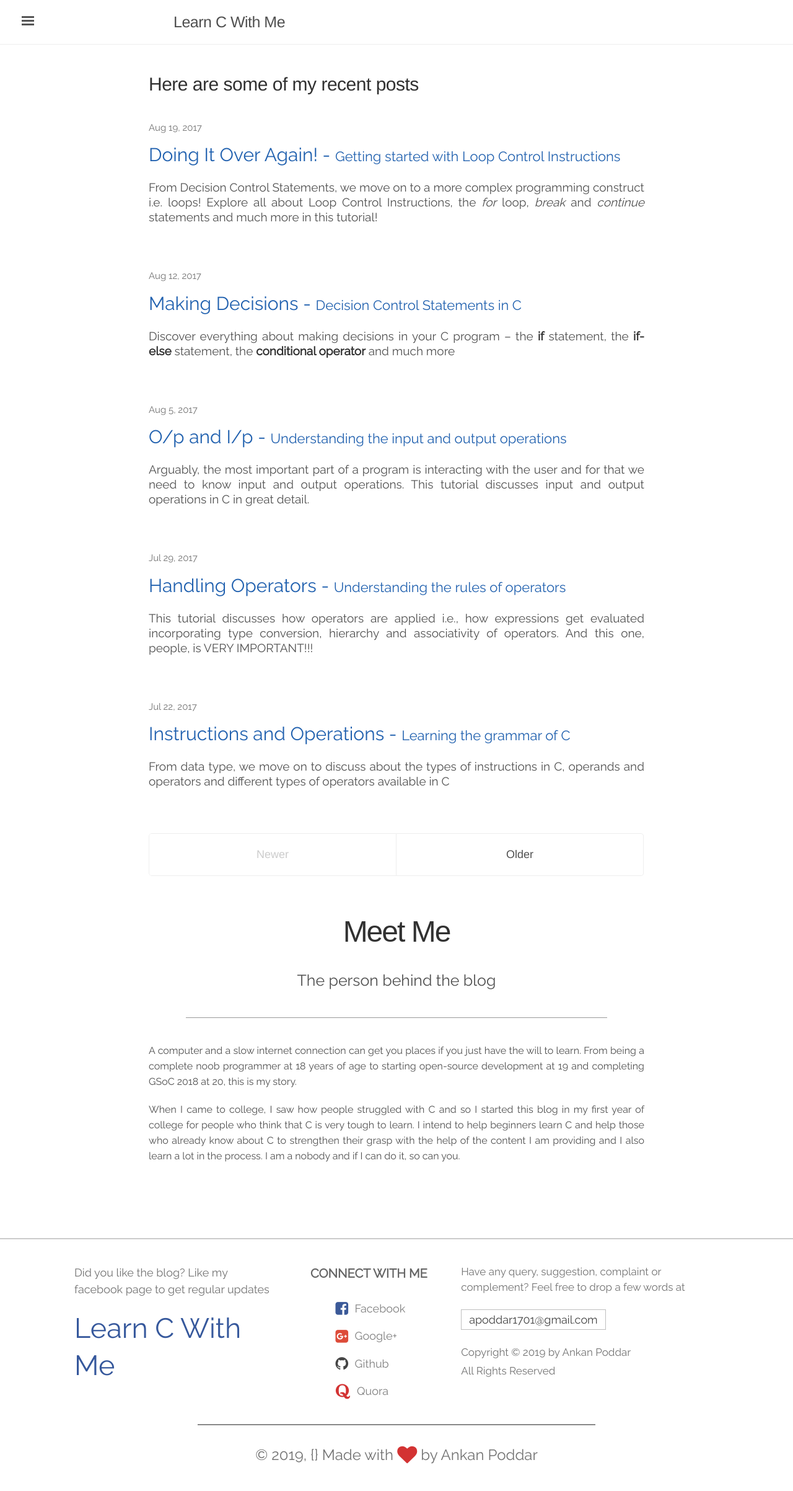
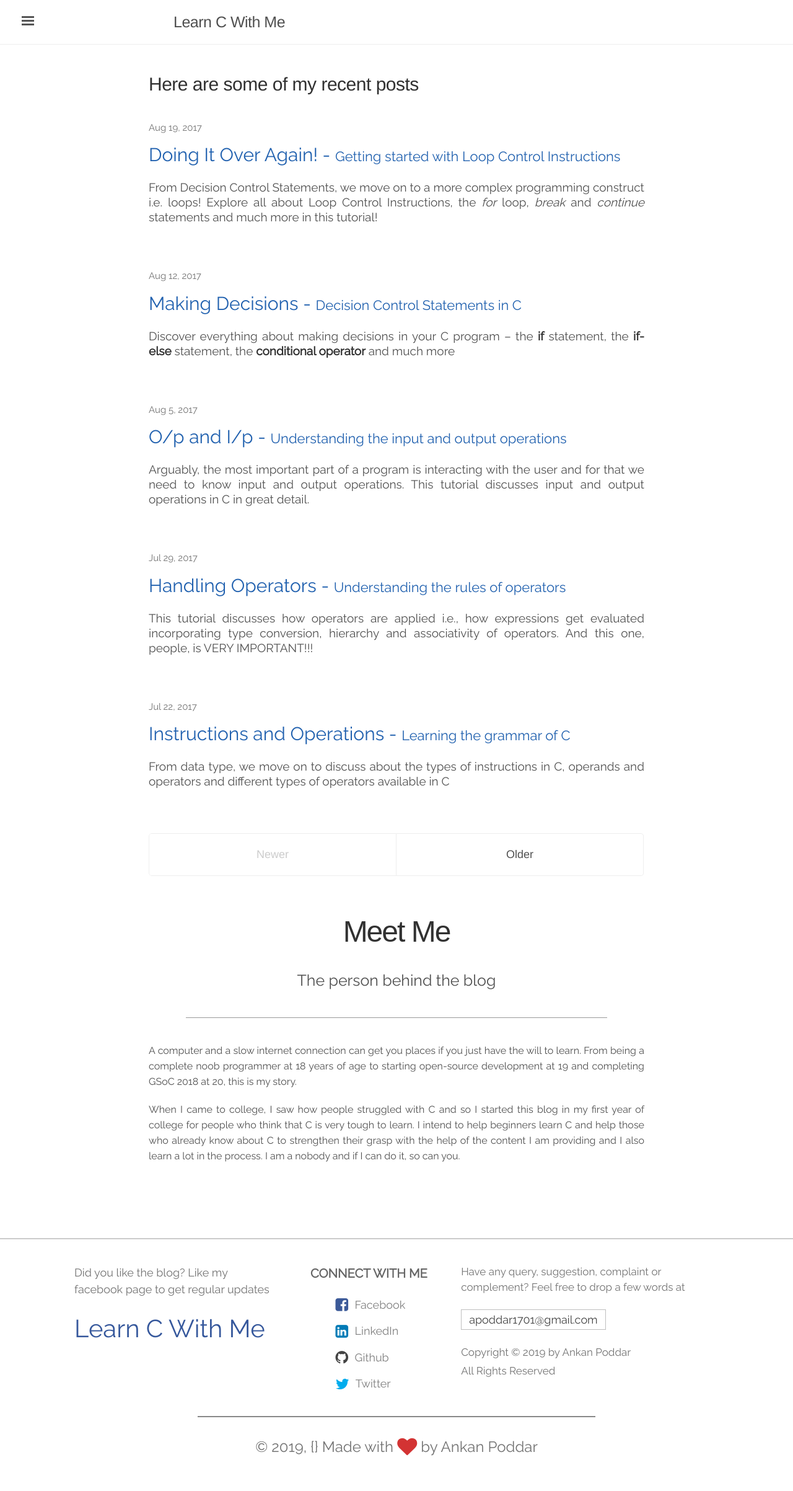
Before and after one commit to ankan17/learncwithme, a Jekyll site: the page built from index.html, in a window 1280 px wide. Shown: the whole page at 62% size. Built offline with Jekyll 4.4.1, drawn with Linux system fonts in a browser that asks for light colours; nearby versions of some CDN libraries; the list of posts is cut into pages by our own code.

Commit message:
Modify the footer links and spacing

```diff
--- a/_includes/footer.html
+++ b/_includes/footer.html
@@ -10,22 +10,22 @@
                 <p class="text-center">Connect with Me</p>
                 <ul class="social-icons">
                     <li>
-                        <a class="btn" href="https://www.facebook.com/friendyankan"><span class="fa fa-facebook-square fa-lg"></span> Facebook </a>
+                        <a target="_blank" class="btn" href="https://www.facebook.com/ankan17"><span class="fa fa-facebook-square fa-lg"></span> Facebook </a>
                     </li>
                     <li>
-                        <a class="btn" href="https://plus.google.com/u/0/101331497280009937677"><span class="fa fa-google-plus-square fa-lg"></span> Google+ </a>
+                        <a target="_blank" class="btn" href="https://www.linkedin.com/in/ankan-poddar-86a6b6163/"><span class="fa fa-linkedin-square fa-lg"></span> LinkedIn </a>
                     </li>
                     <li>
-                        <a class="btn" href="https://www.github.com/ankan17"><span class="fa fa-github fa-lg"></span> Github </a>
+                        <a target="_blank" class="btn" href="https://www.github.com/ankan17"><span class="fa fa-github fa-lg"></span> Github </a>
                     </li>
                     <li>
-                        <a class="btn" href="https://www.quora.com/profile/Ankan-Poddar"><span class="fa fa-quora fa-lg"></span> Quora </a>
+                        <a target="_blank" class="btn" href="https://twitter.com/PoddarAnkan"><span class="fa fa-twitter fa-lg"></span> Twitter </a>
                     </li>
                 </ul>
             </div>
             <div class="col-md-5">
                 <p> Have any query, suggestion, complaint or complement? Feel free to drop a few words at </p>
-                <a> apoddar1701@gmail.com </a>
+                <a href="mailto:apoddar1701@gmail.com"> apoddar1701@gmail.com </a>
                 <p> Copyright &copy; {{ site.time | date: '%Y' }} by Ankan Poddar<br />
                     All Rights Reserved </p>
             </div>
--- a/_sass/footer.scss
+++ b/_sass/footer.scss
@@ -30,7 +30,7 @@
                 }
 
                 a {
-                    font-size: 2.25rem;
+                    font-size: 2rem;
                     line-height: 3rem;
                     color: #36589c;
 
@@ -49,6 +49,7 @@
                     font-weight: 600;
                     font-size: 1rem;
                     color: rgba(51,51,51,0.75);
+                    margin-bottom: 0.75rem;
                 }
 
                 .social-icons {
@@ -73,17 +74,21 @@
                             color: #3B5998;
                         }
 
-                        .fa-google-plus-square {
-                            color: #DD4B39;
+                        .fa-linkedin-square {
+                            color: #007BB6;
                         }
 
                         .fa-github {
                             color: #444444;
                         }
 
-                        .fa-quora {
-                            color: rgba(200,0,0,0.8);
+                        .fa-twitter {
+                            color: #00ACED;
                         }
+                    }
+
+                    a.btn {
+                        padding: .45rem 1rem;
                     }
                 }
             }
```
Also changed, not shown: Gemfile (deleted, +0 -26 lines), Gemfile.lock (deleted), 1 other file.
